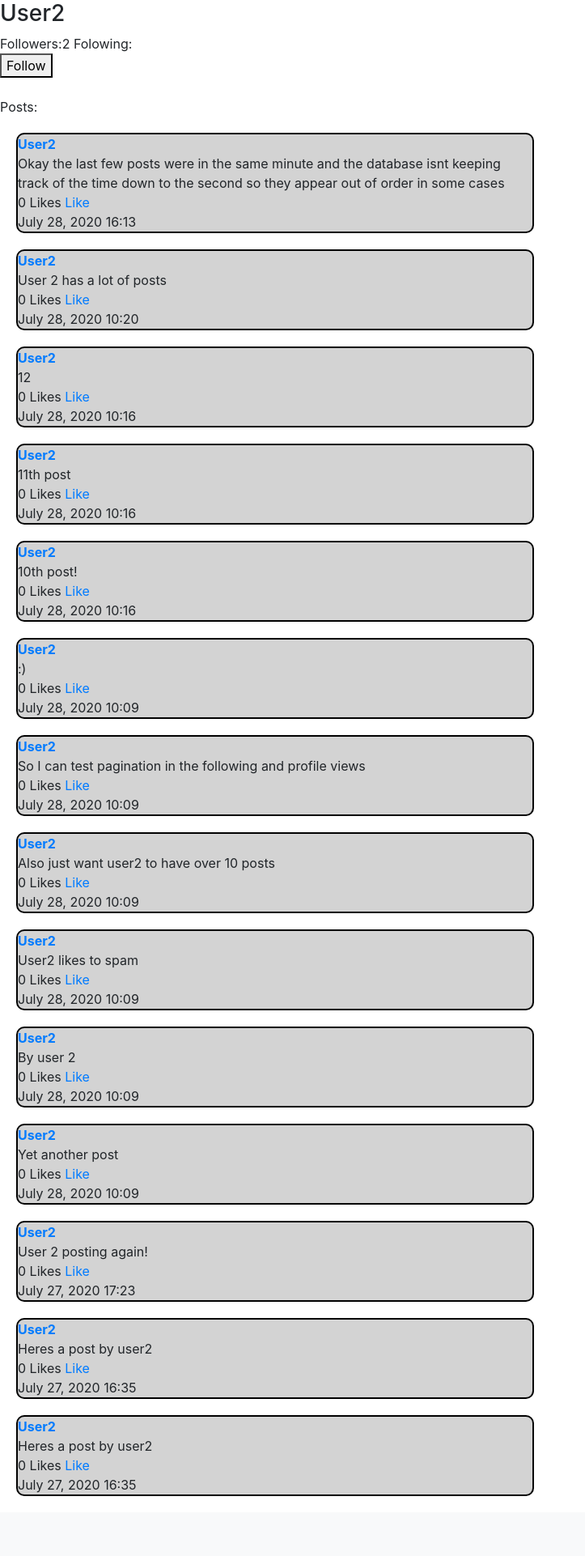
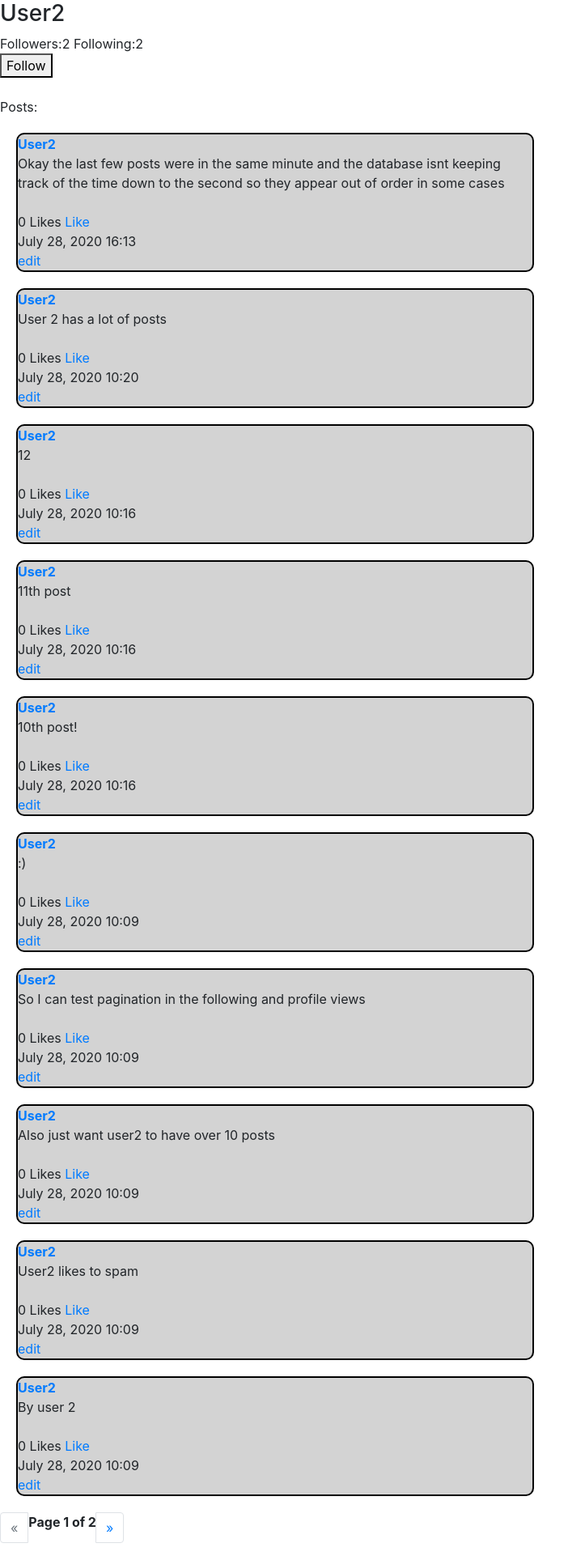
Before and after one commit to Elias-Cz/network, a Django app: a page that uses network/templates/network/layout.html in a window 1280 px wide. Shown: the part 56-1978 px from the top of the page at 81% size, without its empty margins (0-723 px from the left). Before the commit the page ends 1904 px from the top, so only its background shows below. Run offline with Django 3.2, Linux system fonts and the light colour scheme; a user stored in the database is signed in; data comes from the database, SQL or seed files in the repository; both versions use the stored data as it was after the commit; some libraries are stand-ins or nearby versions.

Commit message:
posts, pagination done. edit feature init

```diff
--- a/network/models.py
+++ b/network/models.py
@@ -12,6 +12,9 @@ class Post(models.Model):
     post = models.CharField(max_length = 140)
     likes = models.IntegerField(default=0, blank=True, null=True)
     time = models.CharField(max_length = 40, null=True)
+    class Meta:
+
+        ordering = ['-time']
 
     def __str__(self):
         return f"{self.post} by {self.user} {self.likes} Likes at {self.time}"
@@ -27,4 +30,4 @@ class Follower(models.Model):
     user_followed = models.ForeignKey(User, null=True, on_delete=models.CASCADE, related_name="user_followed")
 
     def __str__(self):
-        return f"{self.user_following} follows {self.user_followed}"
+        return f"{self.user_following} followed by {self.user_followed}"
--- /dev/null
+++ b/network/static/network/main.js
@@ -0,0 +1,5 @@
+function editPost() {
+  let textArea = document.createElement('textarea')
+  textArea.value = document.querySelector('#post-text').innerHTML
+  document.querySelector('.post').appendChild(textArea)
+}
--- a/network/templates/network/layout.html
+++ b/network/templates/network/layout.html
@@ -16,7 +16,7 @@
               <ul class="navbar-nav mr-auto">
                 {% if user.is_authenticated %}
                     <li class="nav-item">
-                        <a class="nav-link" href="#"><strong>{{ user.username }}</strong></a>
+                        <a class="nav-link" href="{{ user.username }}"><strong>{{ user.username }}</strong></a>
                     </li>
                 {% endif %}
                 <li class="nav-item">
@@ -44,6 +44,42 @@
         <div class="body">
             {% block body %}
             {% endblock %}
+
+            {% if user.is_authenticated %}
+            {% if posts %}
+          <nav aria-label="Page navigation">
+            <ul class="pagination">
+              {% if posts.has_previous %}
+              <li class="page-item">
+              <a class="page-link " href="?page={{ posts.previous_page_number }}" aria-label="Previous">
+              {% else %}
+              <li class="page-item disabled">
+              <a class="page-link " href="" aria-label="Previous">
+              {% endif %}
+                <span aria-hidden="true">&laquo;</span>
+                <span class="sr-only">Previous</span>
+              </a>
+            </li>
+            <strong>Page {{ posts.number }} of {{ posts.paginator.num_pages }}</strong>
+            {% if posts.has_next %}
+            <li class="page-item">
+              <a class="page-link" href="?page={{ posts.next_page_number }}" aria-label="Next">
+            {% else %}
+            <li class="page-item disabled">
+              <a class="page-link" href="" aria-label="Next">
+            {% endif %}
+                <span aria-hidden="true">&raquo;</span>
+                <span class="sr-only">Next</span>
+              </a>
+            </li>
+          </ul>
+        </nav>
+        {% else %}
+        {% endif %}
+        {% else %}
+        {% endif %}
+
+
         </div>
     </body>
 </html>
--- a/network/templates/network/profile.html
+++ b/network/templates/network/profile.html
@@ -6,12 +6,22 @@
 <h3>{{ username }}</h3>
 
 Followers:{{ followers }}
-Folowing:{{ following }}
+Following:{{ following }}
+
+{% if user_self == True %}
+<form class="follow" action="" method="post">
+  <button type="submit" name="button"disabled>Follow</button>
+  <input type="hidden" name="" value="follow_form">
+  {% csrf_token %}
+</form>
+{% elif user_self == False %}
 <form class="follow" action="" method="post">
   <button type="submit" name="button">{{ follow_status }}</button>
   <input type="hidden" name="" value="follow_form">
   {% csrf_token %}
 </form>
+{% endif %}
+
 <br>
 Posts:
 <br>
@@ -21,14 +31,19 @@ Posts:
   <div class="post">
     <a href="{% url 'profile' username=post.user %}"><strong>{{ post.user }}</strong></a>
     <br>
-    {{ post.post }}
+    <div id="post-text">
+      {{ post.post }}
+    </div>
+
     <br>
     <div class="like">
       {{ post.likes }} Likes
       <a href=""class="likes">Like</a>
     </div>
     {{ post.time }}
+    <br><a href="#"onclick="editPost()">edit</a>
   </div>
+
 {% endfor %}
 
 
--- a/network/views.py
+++ b/network/views.py
@@ -5,6 +5,7 @@ from django.db import IntegrityError
 from django.http import HttpResponse, HttpResponseRedirect
 from django.shortcuts import render, get_object_or_404
 from django.urls import reverse
+from django.core.paginator import Paginator
 
 from .models import User, Post, Like, Follower
 
@@ -12,10 +13,14 @@ from .models import User, Post, Like, Follower
 def index(request):
     msg = "please log in"
     posts = Post.objects.all()
+    paginator = Paginator(posts, 10)
+    page = request.GET.get('page')
+    posts = paginator.get_page(page)
+    # New post function
     if request.method == "POST":
         get_post = request.POST.get('post')
         time_now = datetime.datetime.now()
-        time = time_now.strftime("%B %d, %Y")
+        time = time_now.strftime("%B %d, %Y %H:%M")
         print(get_post)
         user = request.user
         likes = 0
@@ -25,16 +30,15 @@ def index(request):
     return render(request, "network/index.html", {
     "posts": posts,
     "msg": msg
+
     })
 
 def login_view(request):
     if request.method == "POST":
-
         # Attempt to sign user in
         username = request.POST["username"]
         password = request.POST["password"]
         user = authenticate(request, username=username, password=password)
-
         # Check if authentication successful
         if user is not None:
             login(request, user)
@@ -56,7 +60,6 @@ def register(request):
     if request.method == "POST":
         username = request.POST["username"]
         email = request.POST["email"]
-
         # Ensure password matches confirmation
         password = request.POST["password"]
         confirmation = request.POST["confirmation"]
@@ -82,71 +85,89 @@ def profile(request, username):
     # Username of profile currently being used *NOT THE CURRENT USER*
     username = get_object_or_404(User, username=username)
     current_user = request.user
-    following = username.user_following.filter(user_followed=current_user).exists()
-
+    current_user_following = username.user_following.filter(user_followed=current_user).exists()
+    if current_user == username:
+        user_self = True
+    else:
+        user_self = False
     # Check if CURRENT USER follows {username}
-    if following:
-        print(current_user, ' follows ', username, '?: ', following)
+    if current_user_following:
+        print(current_user, ' follows ', username, '?: ', current_user_following)
         follow_status = "Unfollow"
     else:
-        print(current_user, ' follows ', username, '?: ', following)
+        print(current_user, ' follows ', username, '?: ', current_user_following)
         follow_status = "Follow"
-
     # Posts for users profile
-    posts = Post.objects.filter(user_id=username).order_by('id').reverse()
-
-    # Followers the user has
+    posts = Post.objects.filter(user_id=username).order_by('-id')
+    paginator = Paginator(posts, 10)
+    page = request.GET.get('page')
+    posts = paginator.get_page(page)
+    # Followers/following count
     followers = username.user_following.all().count()
-
+    following = username.user_followed.all().count()
     # Following a user
-    if request.method == "POST" and not following:
+    if request.method == "POST" and not current_user_following:
         user_followed = current_user
         user_following = username
         f = Follower(user_followed=user_followed, user_following=user_following)
         f.save()
         print(user_followed, ' followed ', user_following)
+
         return render(request, "network/profile.html", {
         "username": username,
         "posts": posts,
         "follow_status": follow_status,
-        "followers": followers
+        "followers": followers,
+        "following": following
         })
 
-        # Unfollowing a user
-    elif request.method == "POST" and following:
+    # Unfollowing a user
+    elif request.method == "POST" and current_user_following:
         user_followed = current_user
         user_following = username
         Follower.objects.filter(user_followed=user_followed, user_following=user_following).delete()
+
         return render(request, "network/profile.html", {
         "username": username,
         "posts": posts,
         "follow_status": follow_status,
-        "followers": followers
+        "followers": followers,
+        "following": following
         })
 
     return render(request, "network/profile.html", {
     "username": username,
     "posts": posts,
     "follow_status": follow_status,
-    "followers": followers
+    "followers": followers,
+    "following": following,
+    "user_self": user_self
     })
 
 def following_view(request):
     current_user = request.user
+    # Gathering current user following list (as obj)
     current_user_follows = current_user.user_followed.all()
-    print(current_user_follows)
     following = []
-    posts = []
     for follows in current_user_follows:
         user = follows.user_following
-        following.append(user)
-        print(following)
-        for user in following:
-            p = Post.objects.filter(user=user).order_by('id')
-            posts.append(p)
-            print(p)
-
+        if user in following:
+            pass
+        else:
+            following.append(user)
+    # Posts are filtered out on template
+    posts_list = Post.objects.all()
+    posts = []
+    for post in posts_list:
+        if post.user in following:
+            posts.append(post)
+        else:
+            pass
+    paginator = Paginator(posts, 10)
+    page = request.GET.get('page')
+    posts = paginator.get_page(page)
 
     return render(request, "network/following.html",{
-    "posts": posts
+    "posts": posts,
+    "following": following
     })
```
Also changed, not shown: network/templates/network/following.html (+18 -5 lines), network/templates/network/index.html (+8 -0 lines), db.sqlite3, network/migrations/0019_auto_20200727_1628.py (added), network/migrations/0020_delete_post.py (added), network/migrations/0021_post.py (added), network/migrations/0022_auto_20200727_1705.py (added).
